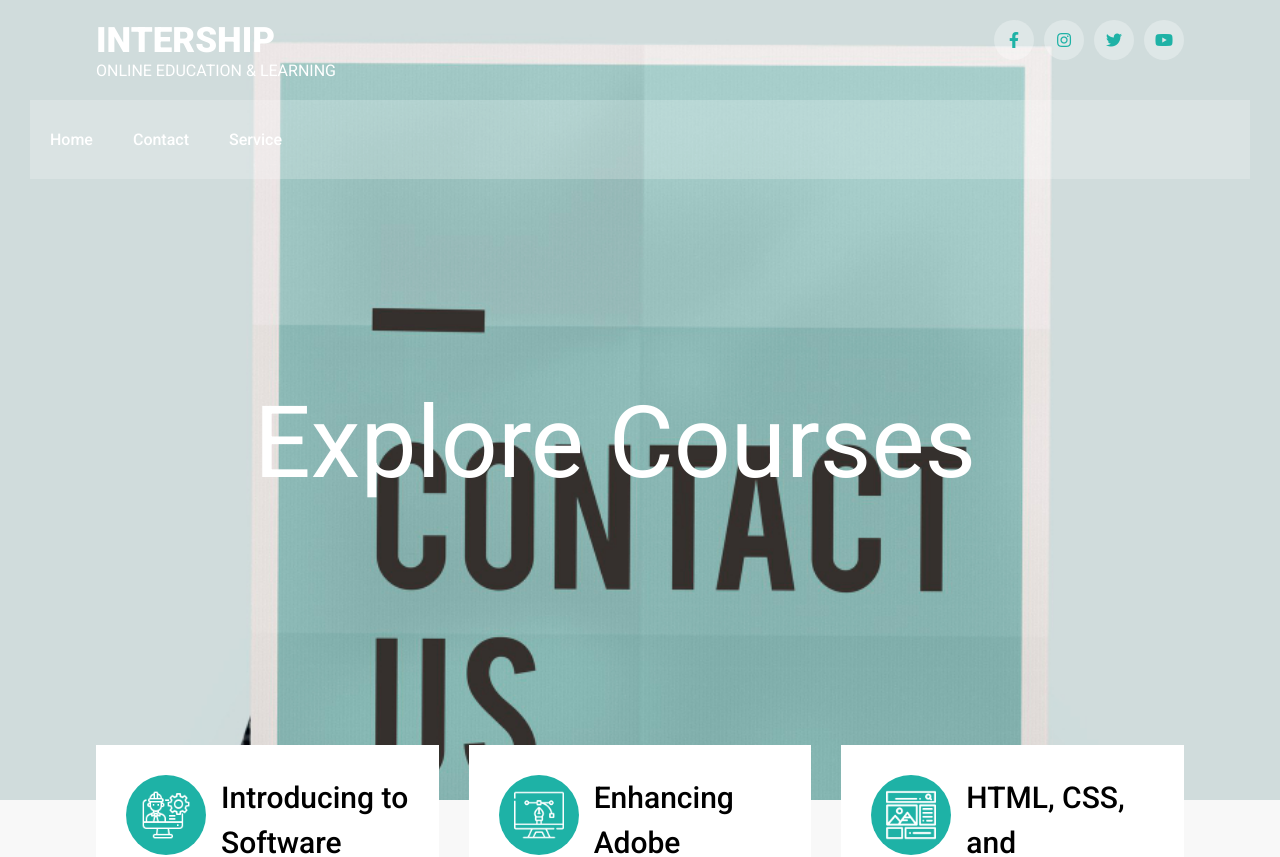
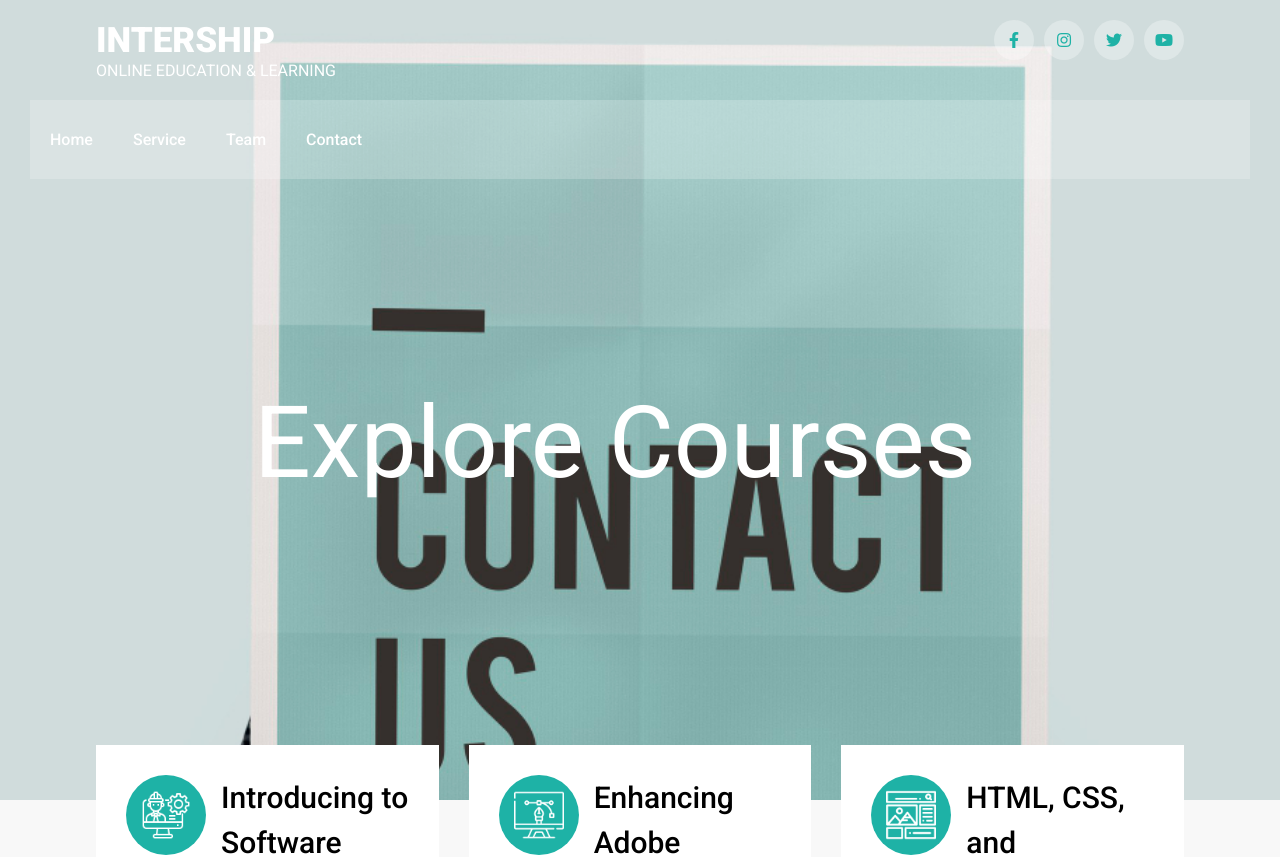
Before and after one commit to LirimMuqolli/Roi-Intership, a React (Create React App) app: page /courses in a window 1280 px wide. Shown: the top 857 px of the page. Built offline with nearby package versions, Linux system fonts and the light colour scheme.

Commit message:
create  a task team

```diff
--- a/src/components/allcourses/OnlineCourses.jsx
+++ b/src/components/allcourses/OnlineCourses.jsx
@@ -13,7 +13,7 @@ const OnlineCourses = () => {
             {online.map((val) => (
               <div className='box'>
                 <div className='img'>
-                  <img src={val.cover} />
+
                   <img src={val.hoverCover} alt='' className='show' />
                 </div>
                 <h1>{val.courseName}</h1>
--- a/src/components/common/header/Header.jsx
+++ b/src/components/common/header/Header.jsx
@@ -15,13 +15,16 @@ const Header = () => {
             <li>
               <Link to='/'>Home</Link>
             </li>
-
+            <li >
+              <Link to='/courses'>Service</Link>
+            </li>
+            <li >
+              <Link to='/team'>Team</Link>
+            </li>
             <li >
               <Link to='/contact'>Contact</Link>
             </li>
-            <li >
-              <Link to='/courses'>Service</Link>
-            </li>
+
           </ul>
 
 
--- a/src/components/home/faq/FAQ.jsx
+++ b/src/components/home/faq/FAQ.jsx
@@ -2,6 +2,8 @@ import React from 'react'
 
 function FAQ ({faq, index, toggleFAQ}) {
 	return (
+
+		<>
 
 		<div
 
@@ -17,7 +19,7 @@ function FAQ ({faq, index, toggleFAQ}) {
 				{faq.answer}
 			</div>
 		</div>
-
+		</>
 	)
 }
 
--- a/src/components/team/Team.jsx
+++ b/src/components/team/Team.jsx
@@ -4,10 +4,11 @@ import TeamCard from "./TeamCard"
 import "./team.css"
 import Awrapper from "../about/Awrapper"
 import "../about/about.css"
-
+import Faq from "../pricing/Faq"
 const Team = () => {
   return (
     <>
+
       <Back title='Team' />
       <section className='team padding'>
         <div className='container grid'>
@@ -15,6 +16,7 @@ const Team = () => {
         </div>
       </section>
       <Awrapper />
+      <Faq />
     </>
   )
 }
--- a/src/index.js
+++ b/src/index.js
@@ -10,6 +10,7 @@ import { BrowserRouter ,Route } from 'react-router-dom';
 import Contact from "./components/contact/Contact"
 import CourseHome from "./components/allcourses/CourseHome";
 import Home from "./components/home/Home"
+import Team from "./components/team/Team"
 export default function index() {
   return (
  <BrowserRouter>
@@ -18,6 +19,7 @@ export default function index() {
 
   <Route path="contact" element={<Contact />} />
   <Route path="courses" element={<CourseHome />} />
+  <Route path="team" element={<Team />} />
 
  </>
  </BrowserRouter>
```
